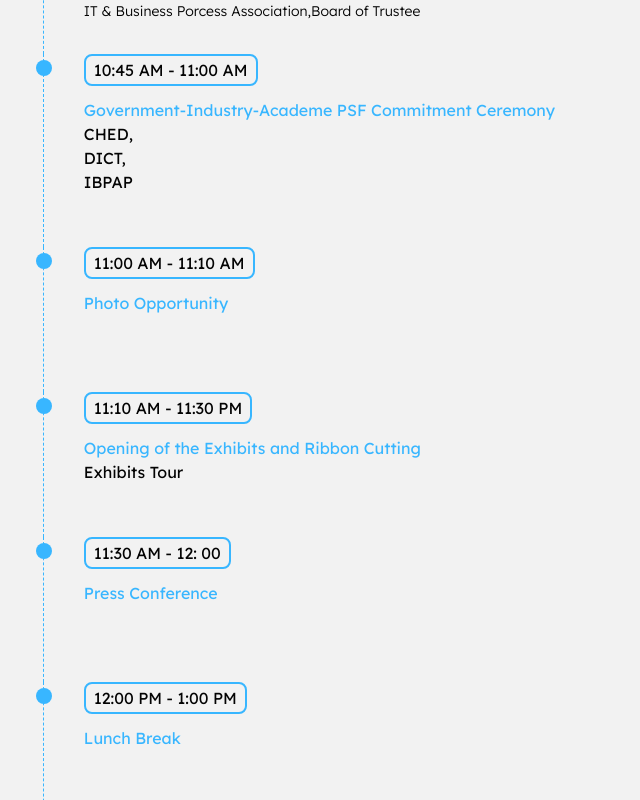
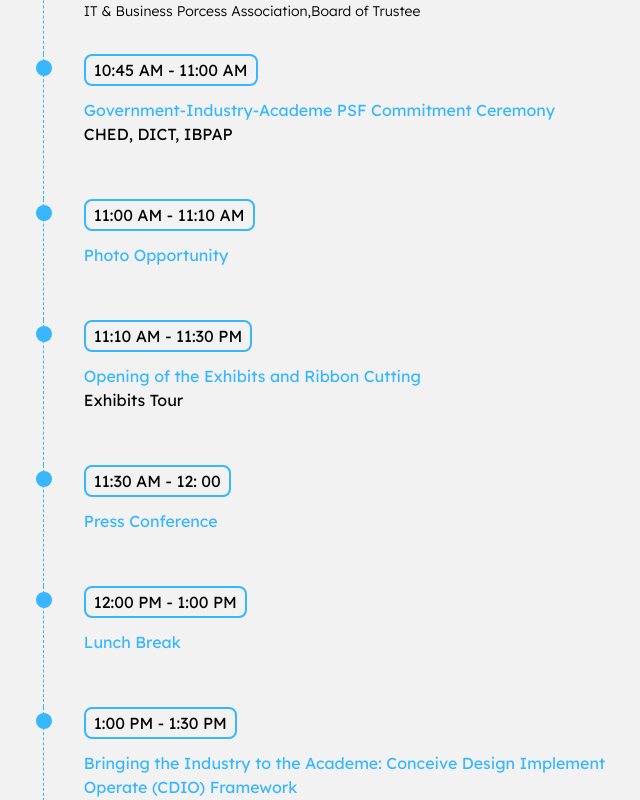
Before and after one commit to Samshh/CHEDx-Website, a React (Vite) app: page /programme in a window 1280 px wide. Shown: the part 2920-3720 px from the top of the page, without its empty margins (299-939 px from the left). Built offline with nearby package versions, Linux system fonts and the light colour scheme.

Commit message:
EDIT: programme timeline clustered fix

```diff
--- a/src/pages/programme/components/MappedTimeline.tsx
+++ b/src/pages/programme/components/MappedTimeline.tsx
@@ -1,5 +1,5 @@
 import Button from "@/components/ui/button";
-import { useRef } from "react";
+import { useRef, useState } from "react";
 
 interface Event {
   time: string;
@@ -249,9 +249,16 @@ const timeline: Timeline = {
     {
       time: "2:45 PM - 4:00 PM",
       segment: "Building Synergy: Aligning IT Education with Industry Demands (panel discussion with audience Q & A)",
-      title:
-        "Dr. Rolyn Daguil, PhD, President, Caraga State University, \nDr. Bobby D. Gerardo, D. Eng, President, Northern Iloilo State University, \nDr. Cherry Lyn Sta. Romana, Dean. College of Computer Studies, Cebu Institute of Technology- University, \nDr. Dave E. Marcial, Director, Dr. Mariano C. Lao Global Studies Center, Siliman University, \nFrankie Antolin, Executive Director  for Talent Attraction and Development, IT & Business Porcess Association of the Philippines, \nJonathan Defensor De Luzuriaga, President, Philippine Software Industry Association",
-      subtitle: "Moderator: Dr. Gregg Victor Gabison",
+      title: `
+              Dr. Rolyn Daguil, PhD, <p>President, Caraga State University</p>
+              Dr. Bobby D. Gerardo, D. Eng,<p>President, Northern Iloilo State University</p>
+              Dr. Cherry Lyn Sta. Romana, <p>Dean, College of Computer Studies, Cebu Institute of Technology-University</p>
+              Dr. Dave E. Marcial, <p>Director, Dr. Mariano C. Lao Global Studies Center, Siliman University</p>
+              Frankie Antolin, <p>Executive Director for Talent Attraction and Development, IT & Business Process Association of the Philippines</p>
+              Jonathan Defensor De Luzuriaga, <p>President, Philippine Software Industry Association</p>
+            `,
+
+      subtitle: "\nModerator: Dr. Gregg Victor Gabison",
     },
     {
       time: "4:00 PM - 4:15 PM",
@@ -277,6 +284,7 @@ const timeline: Timeline = {
 const MappedTimeline = () => {
   const days = Object.keys(timeline);
   const timelineRef = useRef(null);
+  const [isCooldown, setIsCooldown] = useState(false);
 
   const formatText = (text: string) => {
     return text.split("\n").map((line, index) => (
@@ -314,15 +322,12 @@ const MappedTimeline = () => {
 
                 <div className="max-w-[568px]">
                   <h3 className="text-blue">{event.segment}</h3>
-                  <h3>{formatText(event.title)}</h3>
+                  <h3 dangerouslySetInnerHTML={{ __html: event.title }} />
                   <p>{formatText(event.subtitle)}</p>
                 </div>
               </div>
               {dayIndex === days.length - 1 && eventIndex === timeline[day].length - 1 && (
-                <Button
-                  onClick={() => console.log("Download Agenda")}
-                  className="absolute -bottom-[1.70rem] md:-bottom-[1.85rem] bg-blue text-white flex flex-row"
-                >
+                <Button className="absolute -bottom-[1.70rem] md:-bottom-[1.85rem] bg-blue text-white flex flex-row">
                   DOWNLOAD PROGRAMME
                 </Button>
               )}
```
